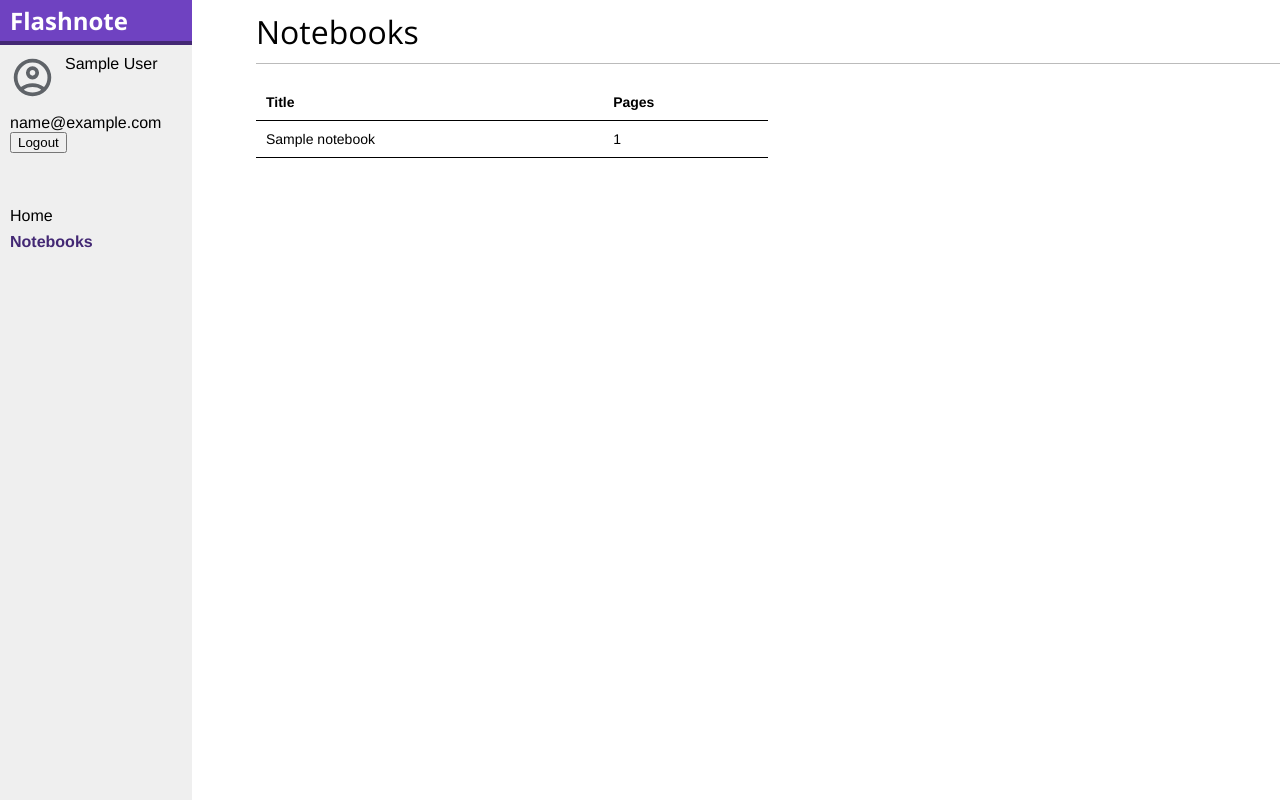
After one commit to troshchiy/flashnote, a Django app: page /editor/notebooks in a window 1280 px wide. The commit adds this page. Run offline with Django 5.2, Linux system fonts and the light colour scheme; a user stored in the database is signed in; tables that the repository leaves empty hold one stand-in row (values such as "Sample post").

Commit message:
Create view with template to display user's notebooks

```diff
--- a/flashnote/editor/static/css/editor.css
+++ b/flashnote/editor/static/css/editor.css
@@ -11,7 +11,7 @@ p {
 }
 
 a {
-    color:#5b5e5f;
+    color:#000;
     text-decoration:none;
 }
 
@@ -59,6 +59,32 @@ input[type=submit] {
 
 input[type=submit]:hover {
     background:#432874;
+}
+
+table {
+    width:50%;
+    border-collapse: collapse;
+}
+
+table th, table td {
+    text-align:left;
+    font-size:14px;
+    padding:10px;
+    margin:0;
+}
+
+table tr {
+    border-bottom:1px solid black;
+}
+
+thead th {
+    color:#000;
+    font-weight:bold;
+}
+
+table a:hover {
+    color:#000;
+    text-decoration:underline;
 }
 
 #sidebar {
--- a/flashnote/editor/templates/editor/base.html
+++ b/flashnote/editor/templates/editor/base.html
@@ -32,8 +32,8 @@
                 <li {% if section == "home" %}class="selected"{% endif %}>
                     <a href="{% url 'home' %}">Home</a>
                 </li>
-                <li {% if section == "Notebooks" %}class="selected"{% endif %}>
-                    <a href="#">Notebooks</a>
+                <li {% if section == "notebooks" %}class="selected"{% endif %}>
+                    <a href="{% url 'editor:notebooks_list' %}">Notebooks</a>
                 </li>
             </ul>
         {% endif %}
--- /dev/null
+++ b/flashnote/editor/templates/editor/notebooks/list.html
@@ -0,0 +1,23 @@
+{% extends "editor/base.html" %}
+
+{% block title %}Notebooks{% endblock %}
+
+{% block content %}
+    <h1>Notebooks</h1>
+    <table class="notebooks">
+        <thead>
+            <tr>
+                <th>Title</th>
+                <th>Pages</th>
+            </tr>
+        </thead>
+        <tbody>
+            {% for notebook in notebooks %}
+                <tr>
+                    <td><a href="#">{{ notebook.title }}</a></td>
+                    <td>{{ notebook.pages.count }}</td>
+                </tr>
+            {% endfor %}
+        </tbody>
+    </table>
+{% endblock %}
--- a/flashnote/editor/urls.py
+++ b/flashnote/editor/urls.py
@@ -6,4 +6,5 @@ app_name = 'editor'
 
 urlpatterns = [
     path('', views.notes_list, name='notes_list'),
+    path('notebooks', views.notebooks_list, name='notebooks_list'),
 ]
--- a/flashnote/editor/views.py
+++ b/flashnote/editor/views.py
@@ -1,8 +1,17 @@
 from django.shortcuts import render
-from .models import Note
+from django.contrib.auth.decorators import login_required
+from .models import Notebook, Page, Note
 from .forms import NoteFormSet
 
 
+@login_required
+def notebooks_list(request):
+    notebooks = Notebook.objects.filter(author=request.user).order_by('title')
+    return render(request, 'editor/notebooks/list.html', {'notebooks': notebooks,
+                                                                                'section': 'notebooks'})
+
+
+@login_required
 def notes_list(request):
     notes_formset = NoteFormSet(queryset=Note.objects.all().order_by('created'))
     if request.method == 'POST':
```
